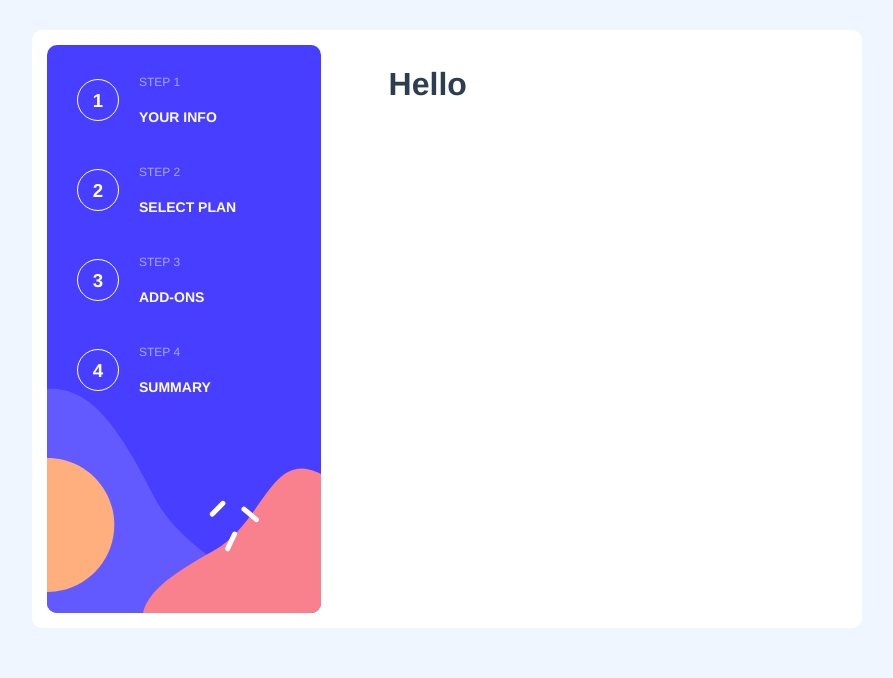
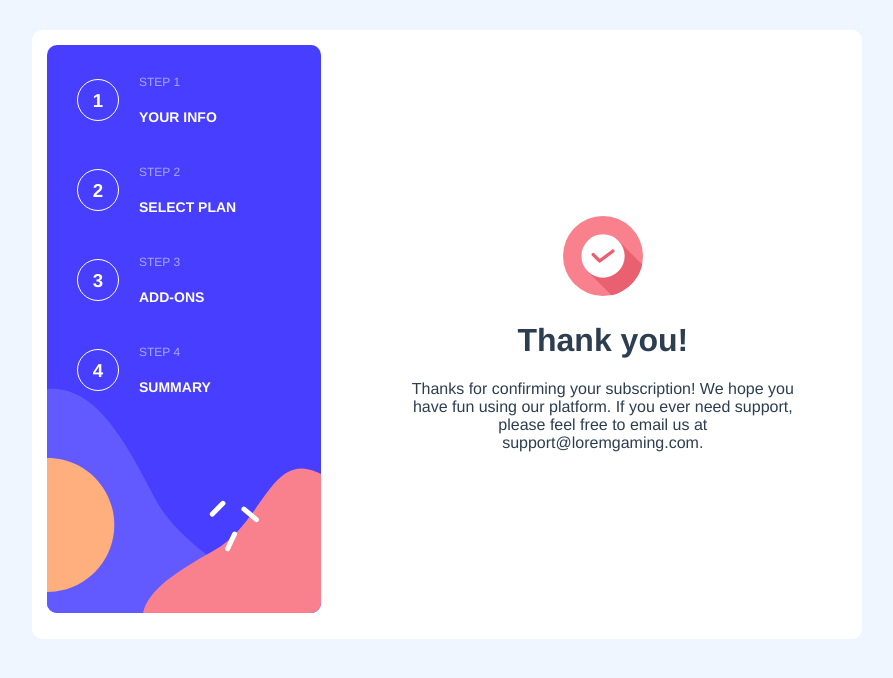
Before and after one commit to qudos4real/multi-step-form, a Vue app: page /ThankYou in a window 1280 px wide. Shown: the top 678 px of the page, without its empty margins (193-1086 px from the left). Built offline with nearby package versions, Linux system fonts and the light colour scheme.

Commit message:
Added and styled Thank you page

```diff
--- a/src/views/ThankYou.vue
+++ b/src/views/ThankYou.vue
@@ -1,5 +1,14 @@
 <template>
-  <h1>Hello</h1>
+ <div class="thanksWrapper">
+  <img src="../assets/images/icon-thank-you.svg">
+  <h1>
+    Thank you!
+  </h1>
+  <p>
+ Thanks for confirming your subscription! We hope you have fun using our platform. If you ever need support, please feel free to email us at support@loremgaming.com.
+
+  </p>
+ </div>
 </template>
 
 <script>
@@ -9,5 +18,8 @@ export default {
 </script>
 
 <style>
-
+.thanksWrapper {
+text-align: center;
+margin: 40% 10px;
+}
 </style>
```
